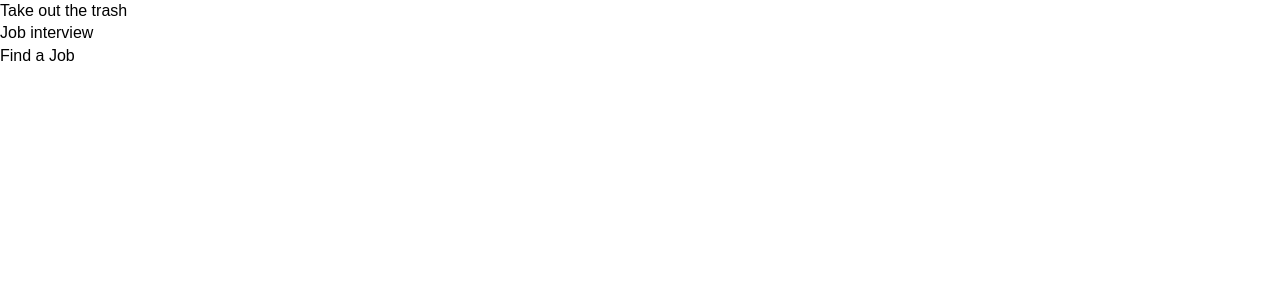
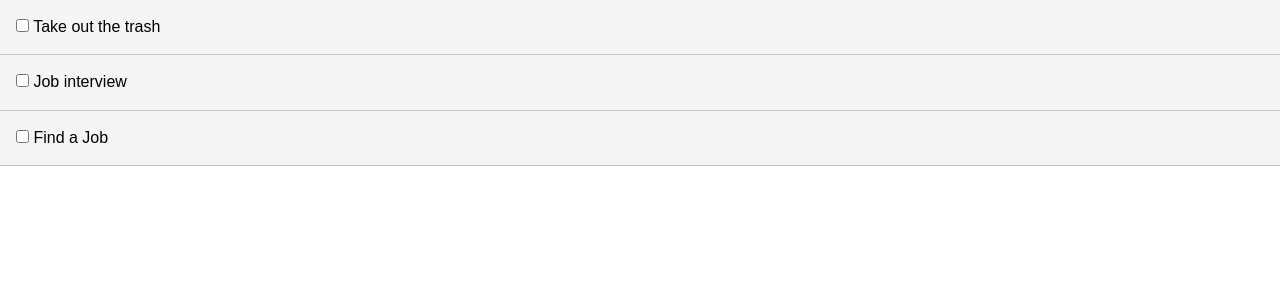
Before and after one commit to JoshSchoenecker/react-basic, a React (Create React App) app: page / in a window 1280 px wide. Shown: the top 300 px of the page. Built offline with nearby package versions, Linux system fonts and the light colour scheme; the HTML template or start-up script is replaced by a standard one.

Commit message:
todoItem - checkbox getting to state level

```diff
--- a/src/App.js
+++ b/src/App.js
@@ -8,7 +8,7 @@
       {
         id: 1,
         title: "Take out the trash",
-        completed: true,
+        completed: false,
       },
       {
         id: 2,
@@ -23,10 +23,21 @@
     ],
   };
 
+  markComplete = (id) => {
+    console.log(id);
+    this.setState({
+      todos: this.state.todos.map((todo) => {
+        if (todo.id === id) {
+          todo.completed = !todo.completed;
+        }
+        return todo;
+      }),
+    });
+  };
   render() {
     return (
       <div className="App">
-        <Todos todos={this.state.todos} />
+        <Todos todos={this.state.todos} markComplete={this.markComplete} />
       </div>
     );
   }
--- a/src/components/Todos.js
+++ b/src/components/Todos.js
@@ -5,7 +5,7 @@
 class Todos extends Component {
   render() {
     return this.props.todos.map((todo) => (
-      <TodoItem key={todo.id} todo={todo} />
+      <TodoItem key={todo.id} todo={todo} markComplete={this.props.markComplete}/>
     ));
   }
 }
--- a/src/components/todoItem.js
+++ b/src/components/todoItem.js
@@ -1,12 +1,31 @@
 import React, { Component } from "react";
-import PropTypes from 'prop-types';
+import PropTypes from "prop-types";
 
 export class TodoItem extends Component {
+  // methods
+  getStyle = () => {
+    return {
+      background: "#f5f5f5",
+      padding: "1rem",
+      borderBottom: ".1rem #aaaa groove",
+      textDecoration: this.props.todo.completed ? "line-through" : "none",
+    };
+  };
+  markComplete = (e) => {
+    console.log("from todoItem: ", this.props);
+  };
   render() {
+      const { id, title} = this.props.todo;
     return (
-      <div>
-          {/* using an expression  */}
-        <p>{this.props.todo.title}</p>
+      <div style={this.getStyle()}>
+        {/* using an expression  */}
+        <p>
+          <input
+            type="checkbox"
+            onChange={this.props.markComplete.bind(this, id)}
+          />{" "}
+          {title}
+        </p>
       </div>
     );
   }
@@ -14,6 +33,11 @@
 
 //  PropTypes
 TodoItem.propTypes = {
-    todo: PropTypes.object.isRequired
-  }
+  todo: PropTypes.object.isRequired,
+};
+
+//   variable bassed css
+// const itemStyle = {
+//     backgroundColor: '#f5f5f5'
+// }
 export default TodoItem;
```
